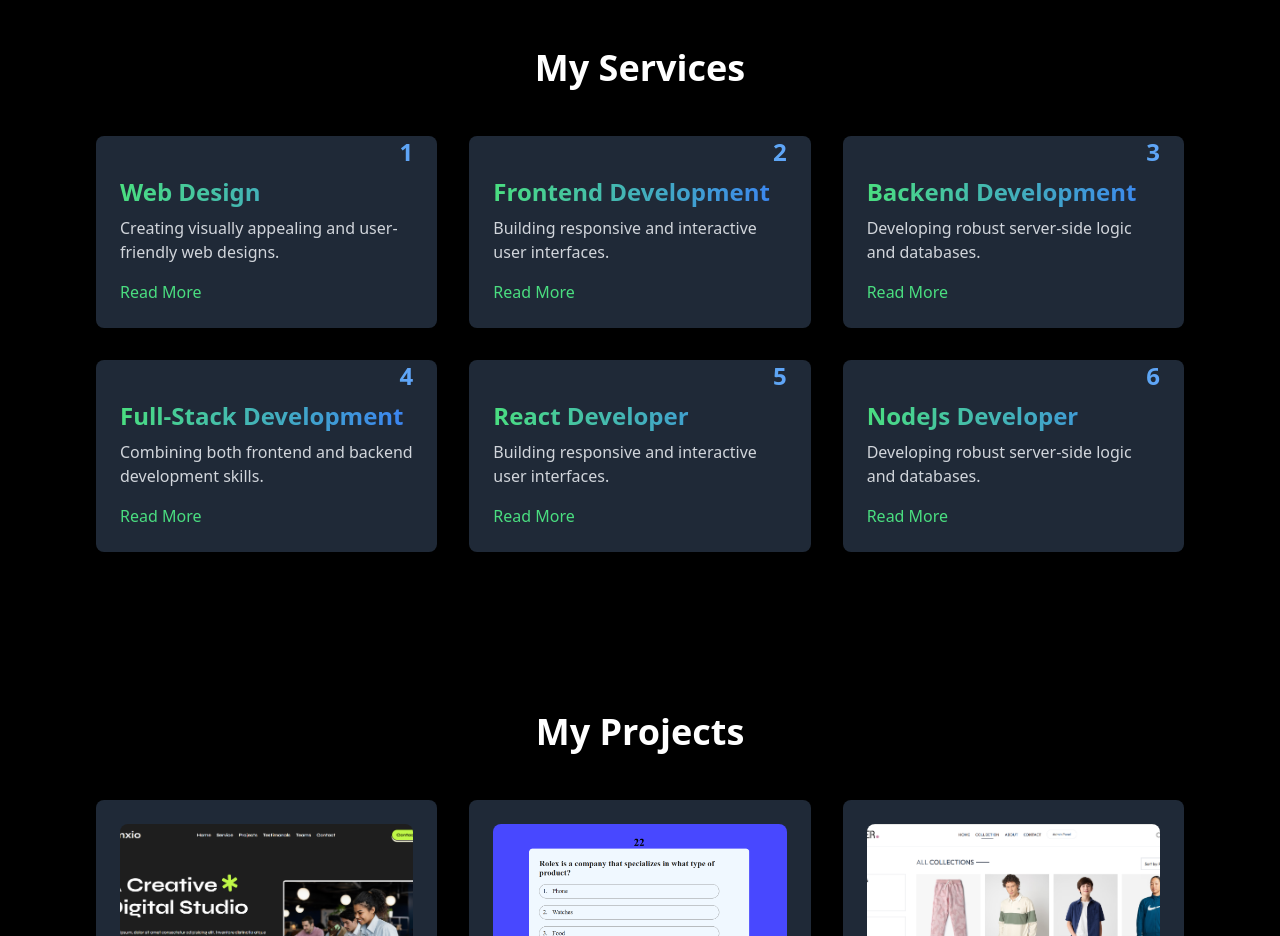
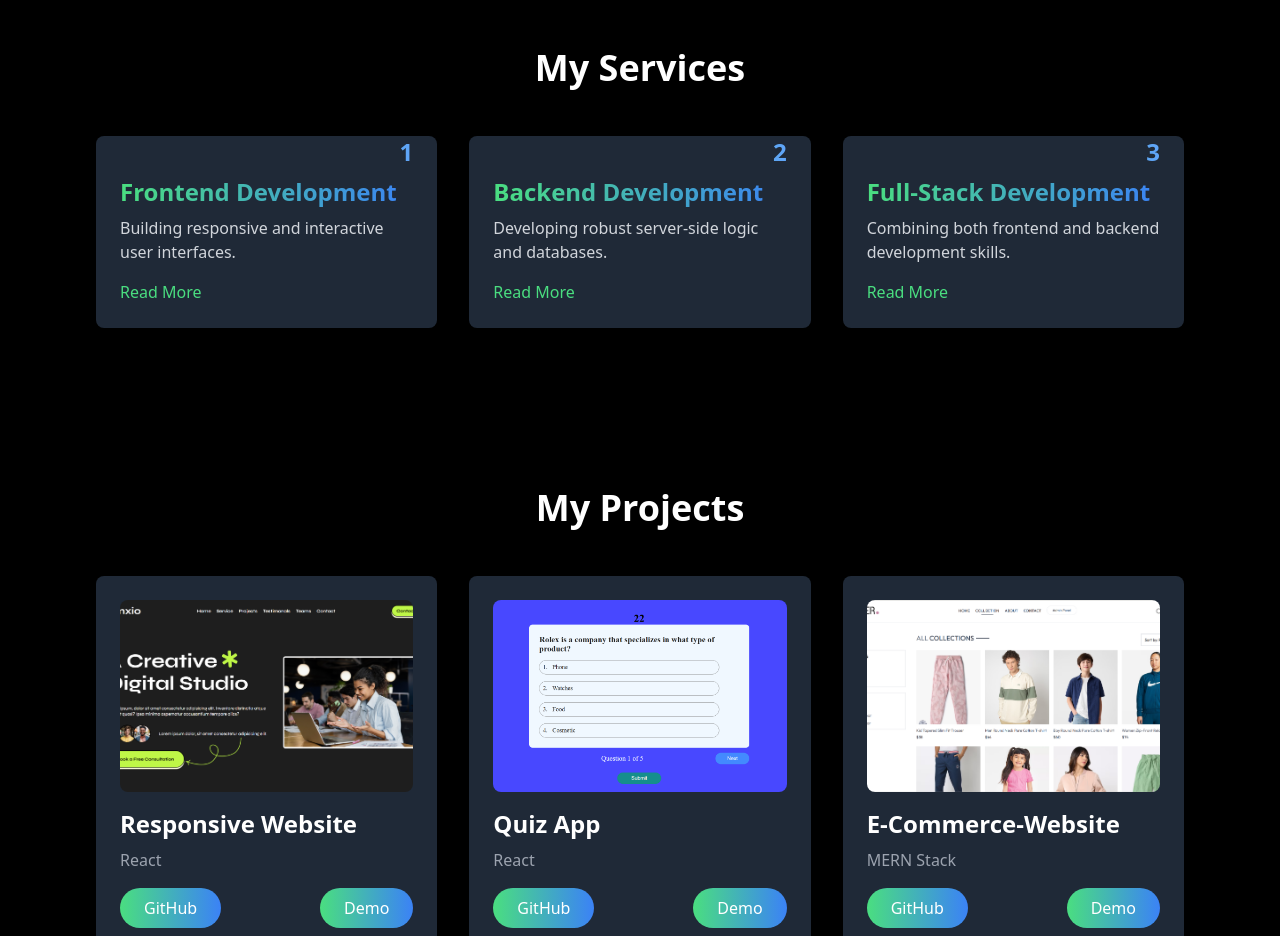
Before and after one commit to Inshiya1904/Portfolio-Project, a React (Vite) app: page / in a window 1280 px wide. Shown: the part 1020-1956 px from the top of the page. Built offline with nearby package versions, Linux system fonts and the light colour scheme.

Commit message:
Update Service.jsx

```diff
--- a/src/components/Service.jsx
+++ b/src/components/Service.jsx
@@ -1,36 +1,22 @@
 import React from "react";
 
 const services = [
+
   {
     id: 1,
-    title: "Web Design",
-    description: "Creating visually appealing and user-friendly web designs.",
-  },
-  {
-    id: 2,
     title: "Frontend Development",
     description: "Building responsive and interactive user interfaces.",
   },
   {
-    id: 3,
+    id: 2,
     title: "Backend Development",
     description: "Developing robust server-side logic and databases.",
   },
   {
-    id: 4,
+    id: 3,
     title: "Full-Stack Development",
     description: "Combining both frontend and backend development skills.",
-  },
-  {
-    id: 5,
-    title: "React Developer",
-    description: "Building responsive and interactive user interfaces.",
-  },
-  {
-    id: 6,
-    title: "NodeJs Developer",
-    description: "Developing robust server-side logic and databases.",
-  },
+  }
 ];
 const Service = () => {
   return (
```
